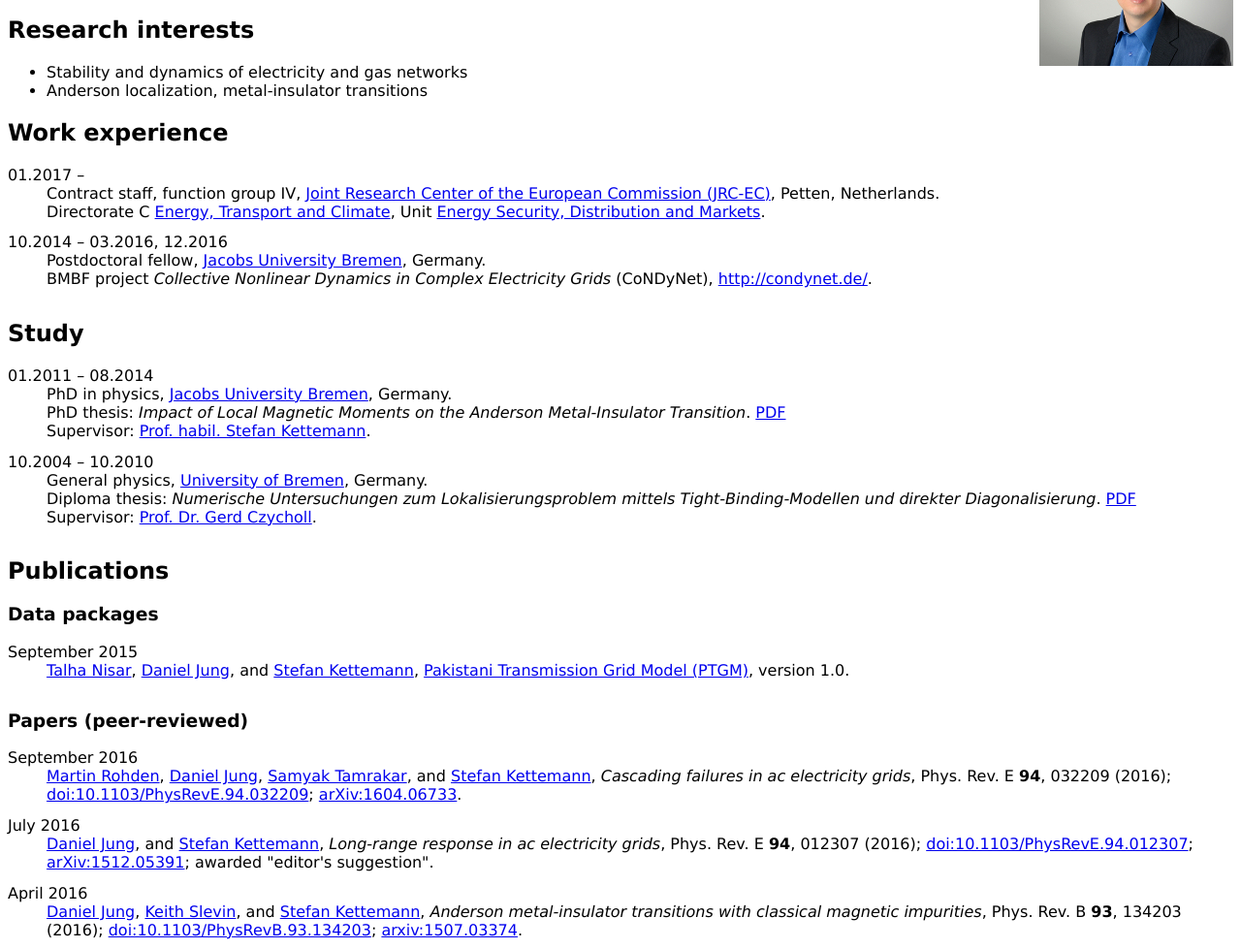
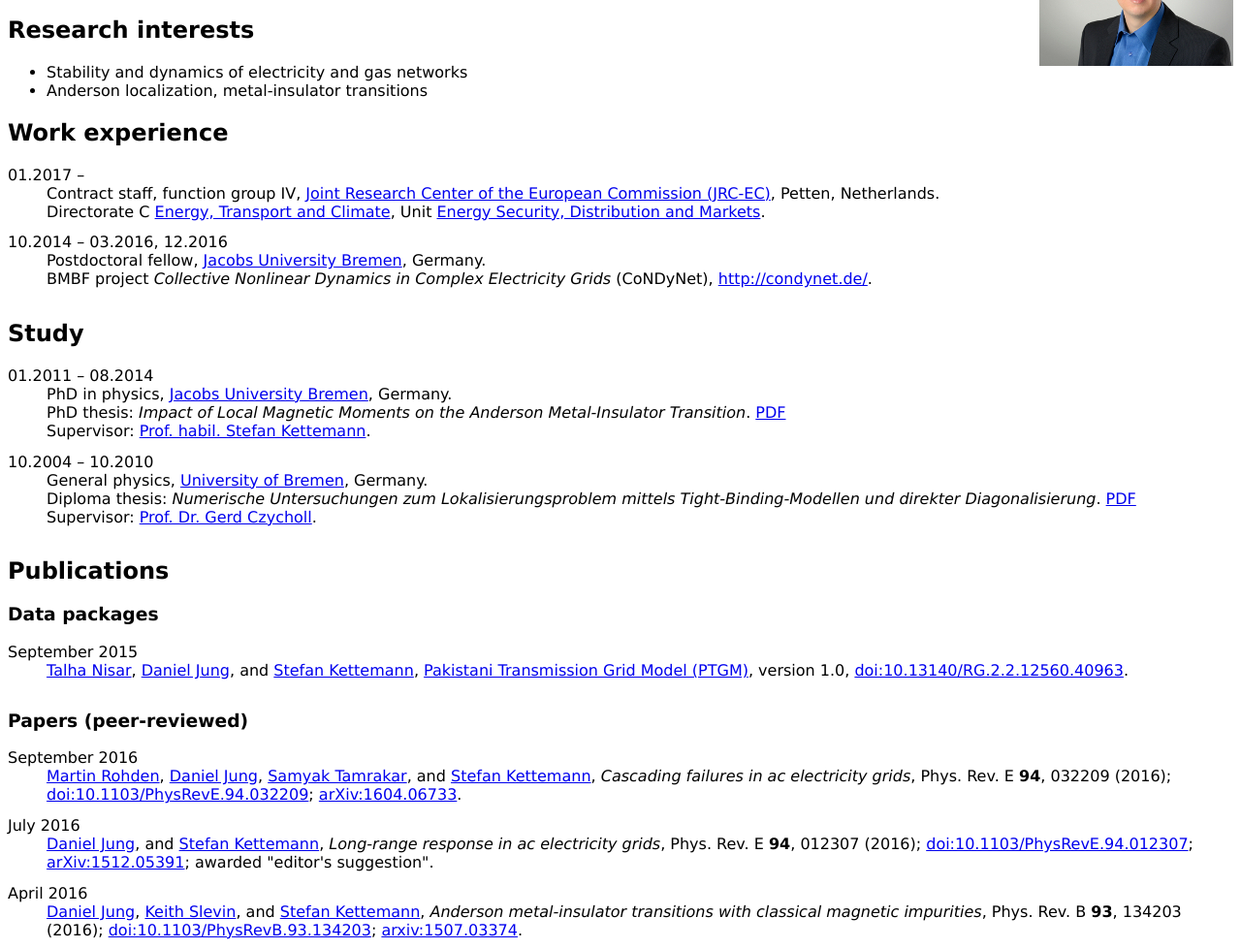
Before and after one commit to proggy/proggy.github.io, a plain HTML site: page index.html in a window 1280 px wide. Shown: the part 103-1082 px from the top of the page at 97% size. Drawn offline with Linux system fonts and the light colour scheme.

Commit message:
added DOI to PTGM

```diff
--- a/index.html
+++ b/index.html
@@ -130,7 +130,8 @@
                 <a href="http://skettemann.user.jacobs-university.de/">Stefan
                     Kettemann</a>,
                 <a href="http://github.com/proggy/ptgm/">Pakistani Transmission
-                Grid Model (PTGM)</a>, version 1.0.
+                    Grid Model (PTGM)</a>, version 1.0, <a
+                href="http://dx.doi.org/10.13140/RG.2.2.12560.40963">doi:10.13140/RG.2.2.12560.40963</a>.
             </dd>
 
         </dl>
```
